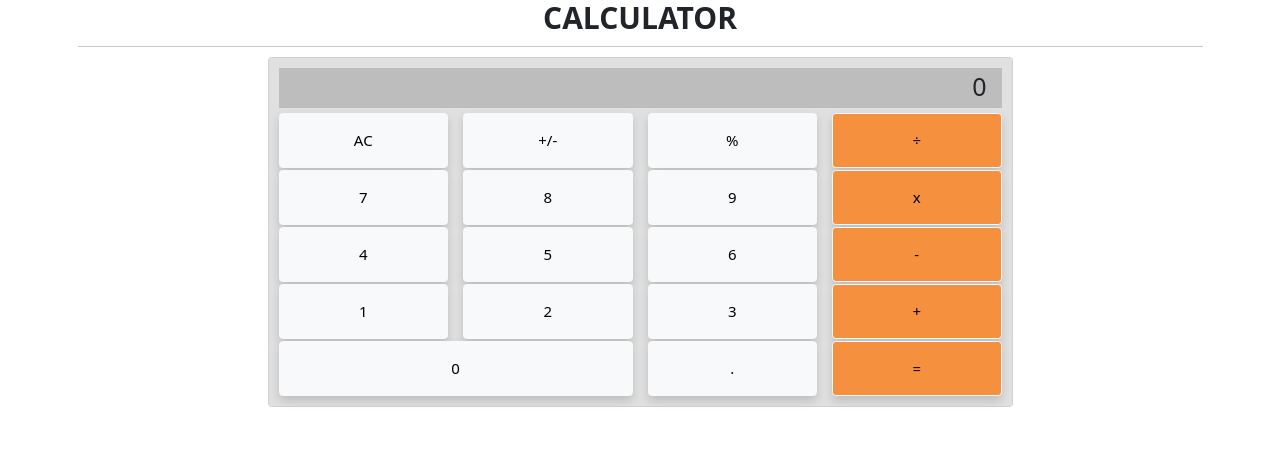
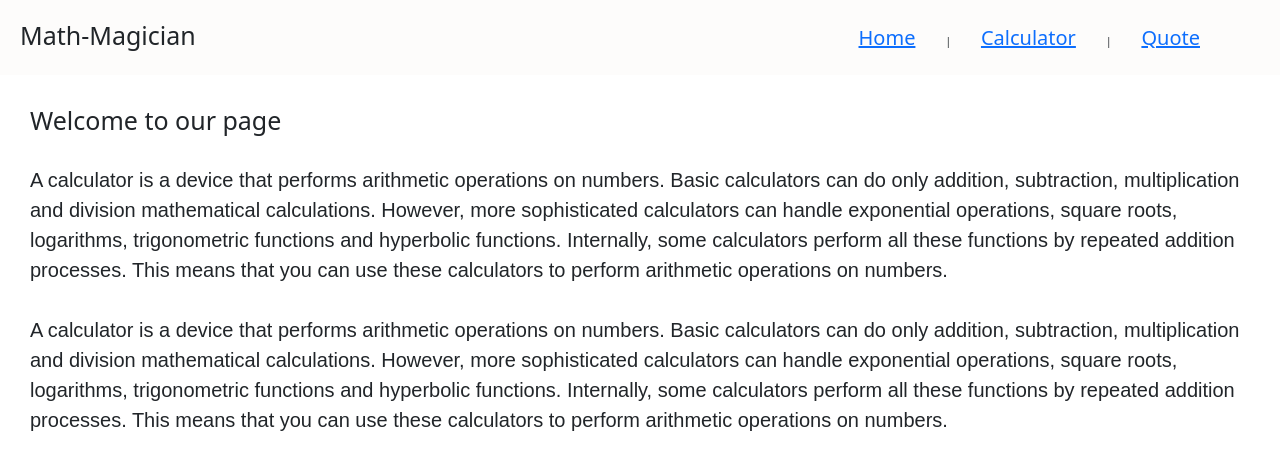
Before and after one commit to teke85/Math-Magician, a React (Create React App) app: page / in a window 1280 px wide. Shown: the top 470 px of the page. Built offline with nearby package versions, Linux system fonts and the light colour scheme.

Commit message:
Implement routing functionality to App

```diff
--- a/package.json
+++ b/package.json
@@ -11,6 +11,7 @@
     "prop-types": "^15.8.1",
     "react": "^18.2.0",
     "react-dom": "^18.2.0",
+    "react-router-dom": "^6.6.2",
     "react-scripts": "5.0.1",
     "web-vitals": "^2.1.4"
   },
--- a/src/App.js
+++ b/src/App.js
@@ -1,14 +1,23 @@
+/* eslint-disable react/prefer-stateless-function */
+import { BrowserRouter as Router, Routes, Route } from 'react-router-dom';
 import React from 'react';
 import Calculator from './components/Calculator';
+import Navigation from './components/Navigation';
+import Home from './components/Home';
+import Quote from './components/Quote';
 
 class App extends React.Component {
-  constructor(props) {
-    super(props);
-    this.state = {};
-  }
-
   render() {
-    return <Calculator />;
+    return (
+      <Router>
+        <Navigation />
+        <Routes>
+          <Route path="/" element={<Home />} />
+          <Route path="/calculator" element={<Calculator />} />
+          <Route path="/quote" element={<Quote />} />
+        </Routes>
+      </Router>
+    );
   }
 }
 
--- a/src/components/Calculator.js
+++ b/src/components/Calculator.js
@@ -17,15 +17,12 @@ const Calculator = () => {
   const { total, next, operation } = state;
 
   return (
-    <div className="container justify-content-center">
-      <div className="row">
-        <div className="col-12">
-          <h1 className="display-5 fw-bolder text-center">CALCULATOR</h1>
-          <hr />
+    <div className="calc container justify-content-center">
+      <div className="row mt-5">
+        <div className="col-6">
+          <h1 className="display-5 fw-bolder text-left">Lets do some Math!</h1>
         </div>
-      </div>
-      <div className="row justify-content-center">
-        <div className="col-md-8">
+        <div className="col-6">
           <div className="card mb-3">
             <div className="card-body bg">
               <div className="col-md-12 display num">
--- /dev/null
+++ b/src/components/Home.js
@@ -0,0 +1,30 @@
+import React from 'react';
+import './home.css';
+
+const Home = () => (
+  <div className="calc-Info">
+    <h1 className="calc-Info_Title">Welcome to our page</h1>
+    <p className="calc-Info__para">
+      A calculator is a device that performs arithmetic operations on numbers.
+      Basic calculators can do only addition, subtraction, multiplication and
+      division mathematical calculations. However, more sophisticated
+      calculators can handle exponential operations, square roots, logarithms,
+      trigonometric functions and hyperbolic functions. Internally, some
+      calculators perform all these functions by repeated addition processes.
+      This means that you can use these calculators to perform arithmetic
+      operations on numbers.
+      <br />
+      <br />
+      A calculator is a device that performs arithmetic operations on
+      numbers. Basic calculators can do only addition, subtraction,
+      multiplication and division mathematical calculations. However, more
+      sophisticated calculators can handle exponential operations, square roots,
+      logarithms, trigonometric functions and hyperbolic functions. Internally,
+      some calculators perform all these functions by repeated addition
+      processes. This means that you can use these calculators to perform
+      arithmetic operations on numbers.
+    </p>
+  </div>
+);
+
+export default Home;
--- /dev/null
+++ b/src/components/Navigation.css
@@ -0,0 +1,8 @@
+.link {
+    font-size: 2rem;
+}
+
+.nav-bar {
+    padding: 2rem;
+    background-color: rgba(249, 246, 243, 0.353);
+}
--- /dev/null
+++ b/src/components/Navigation.js
@@ -0,0 +1,24 @@
+import React from 'react';
+import { Link } from 'react-router-dom';
+import './Navigation.css';
+
+const Navigation = () => (
+  <nav className="nav-bar d-flex align-items-center justify-content-between">
+    <h1 className="math-title">Math-Magician</h1>
+    <div className="tags mx-5">
+      <Link to="/" className="link mx-5">
+        Home
+      </Link>
+      |
+      <Link to="/calculator" className="link mx-5">
+        Calculator
+      </Link>
+      |
+      <Link to="/quote" className="link mx-5">
+        Quote
+      </Link>
+    </div>
+  </nav>
+);
+
+export default Navigation;
--- /dev/null
+++ b/src/components/Quote.css
@@ -0,0 +1,4 @@
+.quote {
+    margin-top: 15%;
+    font-family: sans-serif;
+}
--- /dev/null
+++ b/src/components/Quote.js
@@ -0,0 +1,14 @@
+import React from 'react';
+import './Quote.css';
+
+const Quote = () => (
+  <div className="quoteInformation">
+    <p className="fs-1 quote text-center">
+      Mathematics is not about numbers, equations, computaions, or algorithms:
+      <br />
+      it is about understanding. -William Paul Thurston
+    </p>
+  </div>
+);
+
+export default Quote;
--- /dev/null
+++ b/src/components/home.css
@@ -0,0 +1,9 @@
+.calc-Info_Title {
+    margin: 3rem;
+}
+
+.calc-Info__para {
+    margin: 3rem;
+    font-size: 2rem;
+    font-family: sans-serif;
+}
```
Also changed, not shown: src/index.css (+0 -53 lines), src/pages/Calculator.js (added), 1 other file (tests, documents, lock files or other folders).
